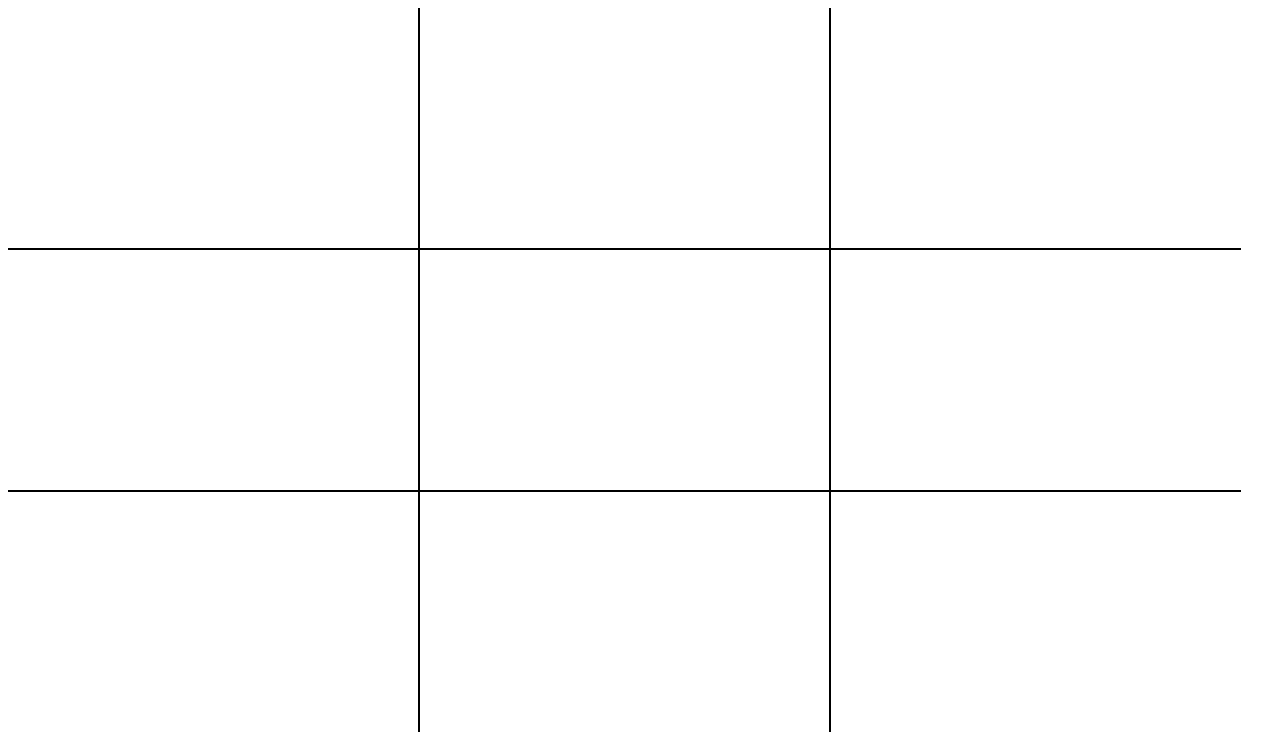
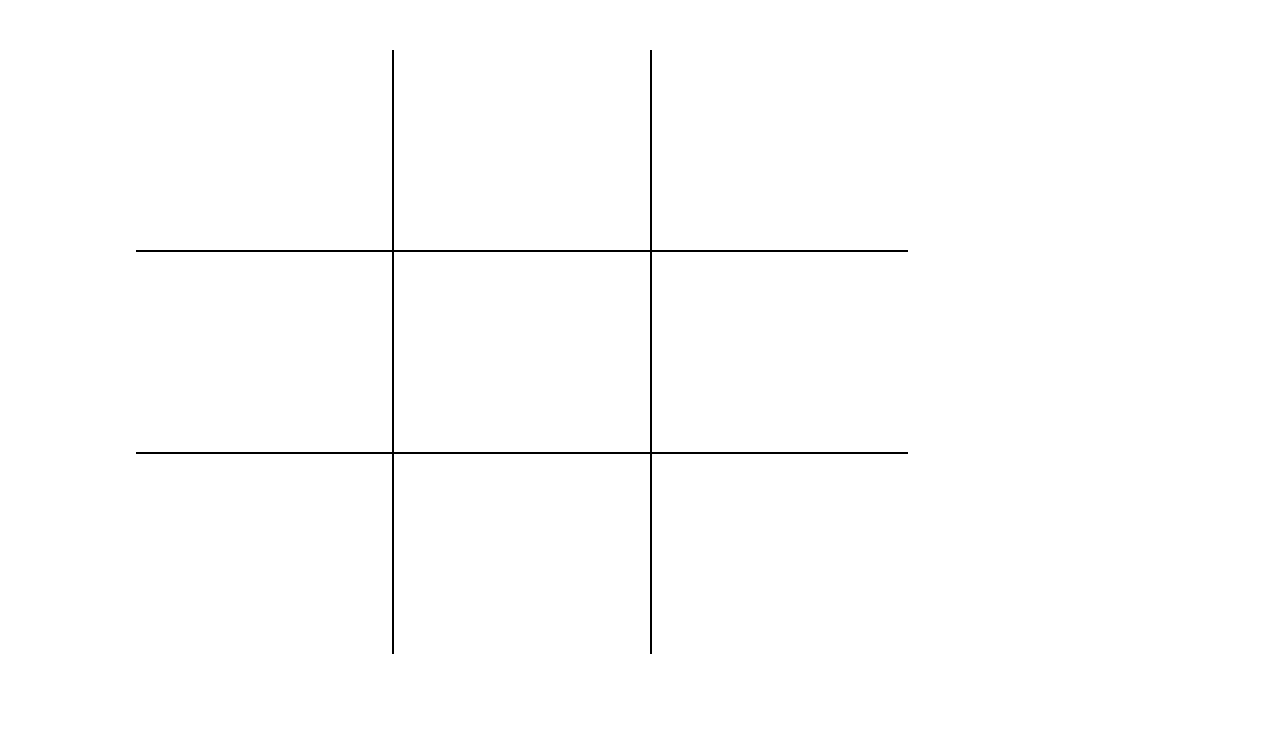
Before and after one commit to terryproctor/tic-tac-toeJS, a plain HTML site: page index.html in a window 1280 px wide. Drawn offline with Linux system fonts and the light colour scheme.

Commit message:
css styling

```diff
--- a/style.css
+++ b/style.css
@@ -1,9 +1,7 @@
 .cell {
-    width: 150px;
-    height: 150px;
+    width: 20vw;
+    height: 25vh;
     border: 1px solid;
-    min-width: 32%;
-    height: 30vh;
     text-align: center;
     text-justify: center;
 }
@@ -23,6 +21,8 @@
     display: flex;
     flex-direction: row;
     flex-wrap: wrap;
+    width: 80vw;
+    margin: 50px auto;
 }
 
 #A1, #B1, #C1 {
```
